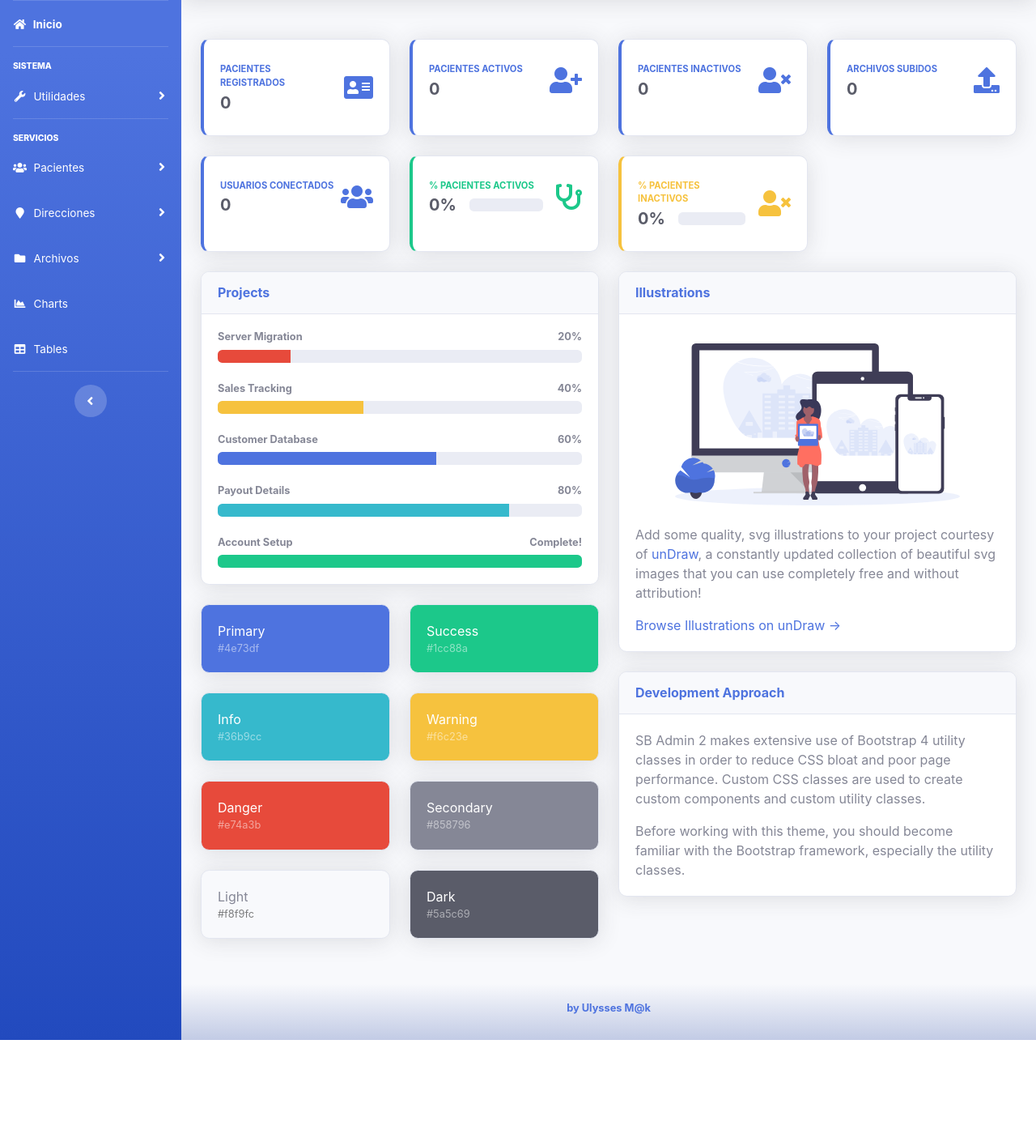
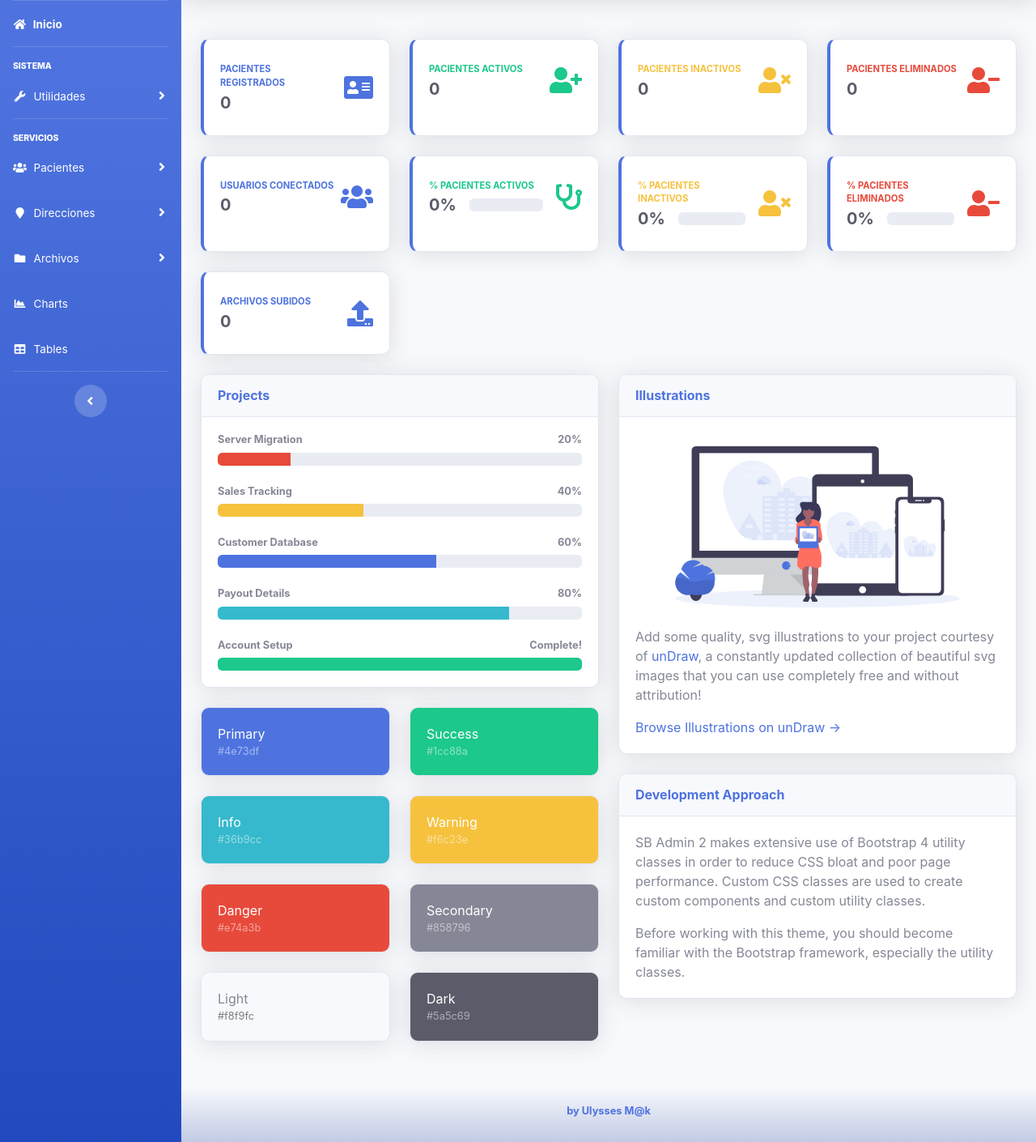
Before and after one commit to byosonet/webtooth, a Django app: page / in a window 1280 px wide. Shown: the part 70-1480 px from the top of the page at 81% size. Before the commit the page ends 1354 px from the top, so only its background shows below. Run offline with Django 3.2, Linux system fonts and the light colour scheme; the visitor is signed in with stand-in values (Sample User, id 1); data comes from the database, SQL or seed files in the repository; data that the repository does not hold is empty; some libraries are stand-ins or nearby versions.

Commit message:
update count delete patient

```diff
--- a/appGestionPacientes/models.py
+++ b/appGestionPacientes/models.py
@@ -12,6 +12,7 @@ class Patient(AuditModel, models.Model):
 	numexp=models.CharField(max_length=15,verbose_name="Número de expediente")
 	fechaAlta = models.DateTimeField(auto_now_add=True, blank=True, null=True,verbose_name="Fecha alta")
 	activo=models.BooleanField(blank=True,null=True,verbose_name="Activo")
+	eliminado=models.BooleanField(blank=True,null=True,verbose_name="Eliminado")
 
 	fechaUpdate = models.DateTimeField(auto_now_add=True, blank=True, null=True, verbose_name="Fecha actualización")
 	foto = models.ImageField(blank=True, null=True, verbose_name="Foto", upload_to="img")
--- a/webtooth/templates/home/home.html
+++ b/webtooth/templates/home/home.html
@@ -32,11 +32,11 @@
 			<div class="card-body">
 				<div class="row no-gutters align-items-center">
 					<div class="col mr-2">
-						<div class="text-xs font-weight-bold text-{{request.session.bt_color}} text-uppercase mb-1">Pacientes Activos</div>
+						<div class="text-xs font-weight-bold text-success text-uppercase mb-1">Pacientes Activos</div>
 						<div class="h5 mb-0 font-weight-bold text-gray-800">{{patientActive}}</div>
 					</div>
 					<div class="col-auto">
-						<i class="fas fa-user-plus fa-2x text-{{request.session.bt_color}}"></i>
+						<i class="fas fa-user-plus fa-2x text-success"></i>
 					</div>
 				</div>
 			</div>
@@ -49,34 +49,35 @@
 	    <div class="card-body">
 	      <div class="row no-gutters align-items-center">
 	        <div class="col mr-2">
-	          <div class="text-xs font-weight-bold text-{{request.session.bt_color}} text-uppercase mb-1">Pacientes Inactivos</div>
+	          <div class="text-xs font-weight-bold text-warning text-uppercase mb-1">Pacientes Inactivos</div>
 	          <div class="h5 mb-0 font-weight-bold text-gray-800">{{inactivePatients}}</div>
 	        </div>
 	        <div class="col-auto">
-	          <i class="fas fa-user-times fa-2x text-{{request.session.bt_color}}"></i>
+	          <i class="fas fa-user-times fa-2x text-warning"></i>
 	        </div>
 	      </div>
 	    </div>
 	  </div>
 	</div>
 
-	<!-- Earnings (Monthly) Card Example -->
 		<div class="col-xl-3 col-md-6 mb-4">
 			<div class="card border-left-{{request.session.bt_color}} shadow h-100 py-2">
 				<div class="card-body">
 					<div class="row no-gutters align-items-center">
 						<div class="col mr-2">
-						<div class="text-xs font-weight-bold text-{{request.session.bt_color}} text-uppercase mb-1">
-							Archivos subidos</div>
-						<div class="h5 mb-0 font-weight-bold text-gray-800">{{rowsFile}}</div>
+							<div class="text-xs font-weight-bold text-danger text-uppercase mb-1">
+								Pacientes Eliminados</div>
+							<div class="h5 mb-0 font-weight-bold text-gray-800">{{patientDelete}}</div>
 						</div>
 						<div class="col-auto">
-						<i class="fas fa-upload fa-2x text-{{request.session.bt_color}}"></i>
+							<i class="fas fa-user-minus fa-2x text-danger"></i>
 						</div>
 					</div>
 				</div>
 			</div>
 		</div>
+
+
 </div>
 
 <div class="row">
@@ -100,7 +101,7 @@
 
 		<!-- Earnings (Monthly) Card Example -->
 		<div class="col-xl-3 col-md-6 mb-4">
-			<div class="card border-left-success shadow h-100 py-2">
+			<div class="card border-left-{{request.session.bt_color}} shadow h-100 py-2">
 				<div class="card-body">
 					<div class="row no-gutters align-items-center">
 						<div class="col mr-2">
@@ -128,7 +129,7 @@
 
 		<!-- Earnings (Monthly) Card Example -->
 		<div class="col-xl-3 col-md-6 mb-4">
-			<div class="card border-left-warning shadow h-100 py-2">
+			<div class="card border-left-{{request.session.bt_color}} shadow h-100 py-2">
 				<div class="card-body">
 					<div class="row no-gutters align-items-center">
 						<div class="col mr-2">
@@ -154,6 +155,53 @@
 			</div>
 		</div>
 
+				<div class="col-xl-3 col-md-6 mb-4">
+					<div class="card border-left-{{request.session.bt_color}} shadow h-100 py-2">
+						<div class="card-body">
+							<div class="row no-gutters align-items-center">
+								<div class="col mr-2">
+									<div class="text-xs font-weight-bold text-danger text-uppercase mb-1">% Pacientes Eliminados</div>
+									<div class="row no-gutters align-items-center">
+										<div class="col-auto">
+											<div class="h5 mb-0 mr-3 font-weight-bold text-gray-800">{{porcentajeEliminados}}%</div>
+										</div>
+										<div class="col">
+											<div class="progress progress mr-2">
+												<div class="progress-bar bg-danger" role="progressbar"
+													style="width: {{porcentajeEliminados|floatformat:'0'}}%" aria-valuenow="50"
+													aria-valuemin="0" aria-valuemax="100"></div>
+											</div>
+										</div>
+									</div>
+								</div>
+								<div class="col-auto">
+									<i class="fas fa-user-minus fa-2x text-danger"></i>
+								</div>
+							</div>
+						</div>
+					</div>
+				</div>
+
+</div>
+
+<div class="row">
+		<!-- Earnings (Monthly) Card Example -->
+		<div class="col-xl-3 col-md-6 mb-4">
+			<div class="card border-left-{{request.session.bt_color}} shadow h-100 py-2">
+				<div class="card-body">
+					<div class="row no-gutters align-items-center">
+						<div class="col mr-2">
+							<div class="text-xs font-weight-bold text-{{request.session.bt_color}} text-uppercase mb-1">
+								Archivos subidos</div>
+							<div class="h5 mb-0 font-weight-bold text-gray-800">{{rowsFile}}</div>
+						</div>
+						<div class="col-auto">
+							<i class="fas fa-upload fa-2x text-{{request.session.bt_color}}"></i>
+						</div>
+					</div>
+				</div>
+			</div>
+		</div>
 </div>
 
 <div class="row">
--- a/webtooth/views.py
+++ b/webtooth/views.py
@@ -32,8 +32,9 @@ def homeView(request):
 	rowsRegister=Patient.objects.all().count()
 	rowsFile = File.objects.all().count()
 	loggedUsers = getAllLoggedUsers()
-	patientActive = Patient.objects.filter(activo=True).count()
-	patientInactive = Patient.objects.filter(Q(activo=False) | Q(activo=None)).count()
+	patientActive = Patient.objects.filter(Q(eliminado=None) | Q(eliminado=False), activo=True).count()
+	patientInactive = Patient.objects.filter(Q(eliminado=None) | Q(eliminado=False),Q(activo=False) | Q(activo=None)).count()
+	patientDelete = Patient.objects.filter(eliminado=True).count()
 
 	if rowsRegister > 0 :
 		porcentajeActivos = (patientActive * 100)/rowsRegister
@@ -41,9 +42,13 @@ def homeView(request):
 
 		porcentajeInactivos = (patientInactive * 100)/rowsRegister
 		porcentajeInactivos = format(porcentajeInactivos, '.2f')
+
+		porcentajeEliminados = (patientDelete * 100)/rowsRegister
+		porcentajeEliminados = format(porcentajeEliminados, '.2f')
 	else:
 		porcentajeActivos = 0
 		porcentajeInactivos = 0
+		porcentajeEliminados = 0
 
 	try:
 		loadPropertie(user.id, request)
@@ -60,11 +65,14 @@ def homeView(request):
 
 	log.info("Total de pacientes Activos: {}".format(patientActive))
 	log.info("Total de pacientes Inactivos: {}".format(patientInactive))
+	log.info("Total de pacientes Eliminados: {}".format(patientDelete))
+	log.info("Total de pacientes en Sistema: {}".format(rowsRegister))
 	log.info("Porcentaje de activos: {}%".format(porcentajeActivos))
 	log.info("Porcentaje de Inactivos: {}%".format(porcentajeInactivos))
+	log.info("Porcentaje de Eliminados: {}%".format(porcentajeEliminados))
 	data = {"rowsFile": rowsFile, "rowsRegister": rowsRegister, "loggedUsers": loggedUsers,
          "percentActive": porcentajeActivos, "percentInactive": porcentajeInactivos,
-         "patientActive": patientActive, "inactivePatients": patientInactive, "lastRow": lastRow}
+         "patientActive": patientActive, "inactivePatients": patientInactive, "lastRow": lastRow, "patientDelete": patientDelete, "porcentajeEliminados":porcentajeEliminados}
 	return render(request,"home/home.html",data)
 
 
```
Also changed, not shown: appGestionPacientes/query.py (+8 -0 lines), appGestionPacientes/templates/patient/datosPaciente.html (+8 -4 lines), appGestionPacientes/templates/patient/listaPacientes.html (+7 -3 lines), appGestionPacientes/views.py (+11 -3 lines), appGestionPacientes/migrations/0050_patient_eliminado.py (added). Lines whose indentation alone changed are shown as unchanged.
